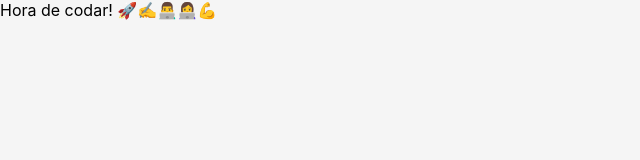
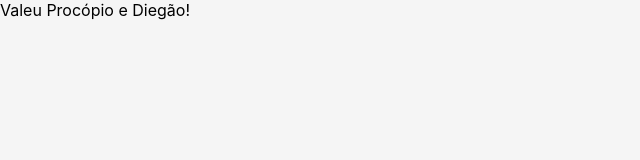
Before and after one commit to tryber/sd-04-block11-project-movie-cards-library, a React (Create React App) app: page / in a window 1280 px wide. Shown: the top 160 px of the page, without its empty margins (0-640 px from the left). Built offline with nearby package versions, Linux system fonts and the light colour scheme.

Commit message:
Bora codar

```diff
--- a/src/App.js
+++ b/src/App.js
@@ -5,7 +5,7 @@ function App() {
   return (
     <div className="App">
       {/* Sua implementação deve ficar aqui. Remova essas duas linhas e mão na massa */}
-      Hora de codar! 🚀✍️👨‍💻👩‍💻💪
+      Valeu Procópio e Diegão!
     </div>
   );
 }
```
